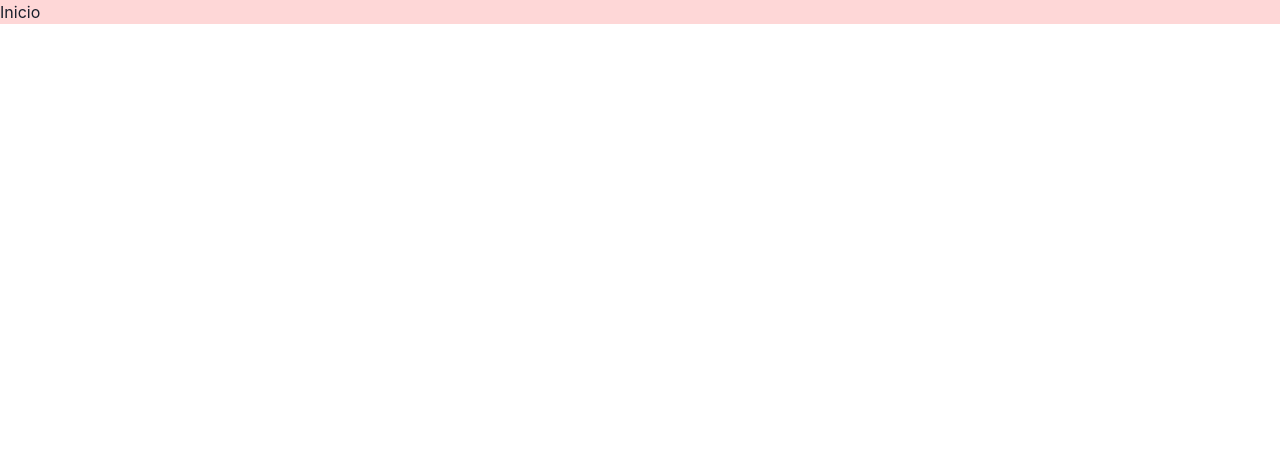
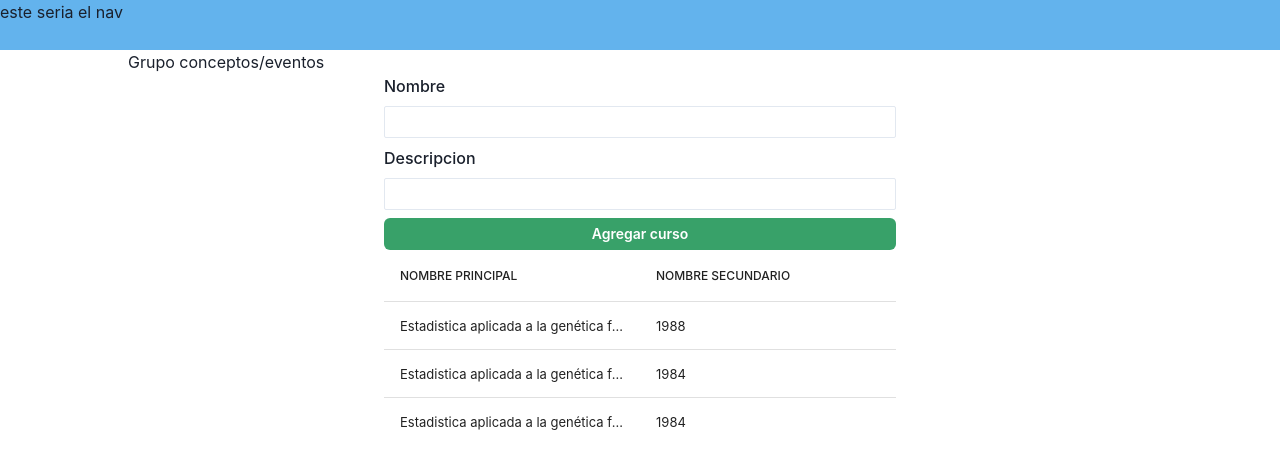
Before and after one commit to ucsedass/abmconceptosFrontEnd, a Next.js app: page /inicio in a window 1280 px wide. Shown: the top 468 px of the page. Built offline with nearby package versions, Linux system fonts and the light colour scheme.

Commit message:
29/06/2022

```diff
--- /dev/null
+++ b/components/Layout.js
@@ -0,0 +1,13 @@
+import React from "react";
+import { Box } from "@chakra-ui/layout";
+import Nav from "./Nav";
+const Layout = (props) => {
+  return (
+    <>
+      <Nav />
+      {props.children}
+    </>
+  );
+};
+
+export default Layout;
--- /dev/null
+++ b/components/Nav.js
@@ -0,0 +1,11 @@
+import React from "react";
+import { Box } from "@chakra-ui/layout";
+const Nav = () => {
+  return (
+    <Box w="100%" bg="blue.300" h="50px">
+      <p>este seria el nav</p>
+    </Box>
+  );
+};
+
+export default Nav;
--- a/package.json
+++ b/package.json
@@ -15,7 +15,9 @@
     "framer-motion": "^6.2.3",
     "next": "12.2.0",
     "react": "18.2.0",
-    "react-dom": "18.2.0"
+    "react-data-table-component": "^7.5.2",
+    "react-dom": "18.2.0",
+    "styled-components": "^5.3.5"
   },
   "devDependencies": {
     "eslint": "8.18.0",
--- a/pages/_app.js
+++ b/pages/_app.js
@@ -1,11 +1,13 @@
 import "../styles/globals.css";
 
 import { ChakraProvider } from "@chakra-ui/react";
-
+import Layout from "../components/Layout";
 function MyApp({ Component, pageProps }) {
   return (
     <ChakraProvider>
-      <Component {...pageProps} />
+      <Layout>
+        <Component {...pageProps} />
+      </Layout>
     </ChakraProvider>
   );
 }
--- a/pages/inicio.js
+++ b/pages/inicio.js
@@ -1,11 +1,53 @@
 import React from "react";
-import { Box } from "@chakra-ui/react";
+import { Box, FormControl, FormLabel, Input, Button } from "@chakra-ui/react";
+import Tabla from "react-data-table-component";
+const Inicio = () => {
+  const columns = [
+    {
+      name: "NOMBRE PRINCIPAL",
+      selector: (row) => row.nombre,
+    },
+    {
+      name: "NOMBRE SECUNDARIO",
+      selector: (row) => row.nombreSec,
+    },
+  ];
 
-const Inicio = () => {
+  const data = [
+    {
+      id: 1,
+      nombre: "Estadistica aplicada a la genética forense PUBLICO-GENERAL",
+      nombreSec: "1988",
+    },
+    {
+      id: 2,
+      nombre: "Estadistica aplicada a la genética forense DOCENTES",
+      nombreSec: "1984",
+    },
+    {
+      id: 3,
+      nombre: "Estadistica aplicada a la genética forense DOCENTES",
+      nombreSec: "1984",
+    },
+  ];
   return (
     <>
-      <Box bg="red.100">
-        <p>Inicio</p>
+      <Box w="80%" mx="auto">
+        <p>Grupo conceptos/eventos</p>
+        <Box w="50%" mx="auto">
+          <FormControl mb={2}>
+            <FormLabel>Nombre</FormLabel>
+            <Input size="sm" id="nombre" />
+          </FormControl>
+          <FormControl>
+            <FormLabel>Descripcion</FormLabel>
+            <Input size="sm" id="descripcion" />
+          </FormControl>
+          <Button mt={2} size="sm" w="100%" colorScheme="green">
+            Agregar curso
+          </Button>
+          <Tabla mt="" columns={columns} data={data} />
+        </Box>
       </Box>
     </>
   );
```
Also changed, not shown: 1 other file (tests, documents, lock files or other folders).
